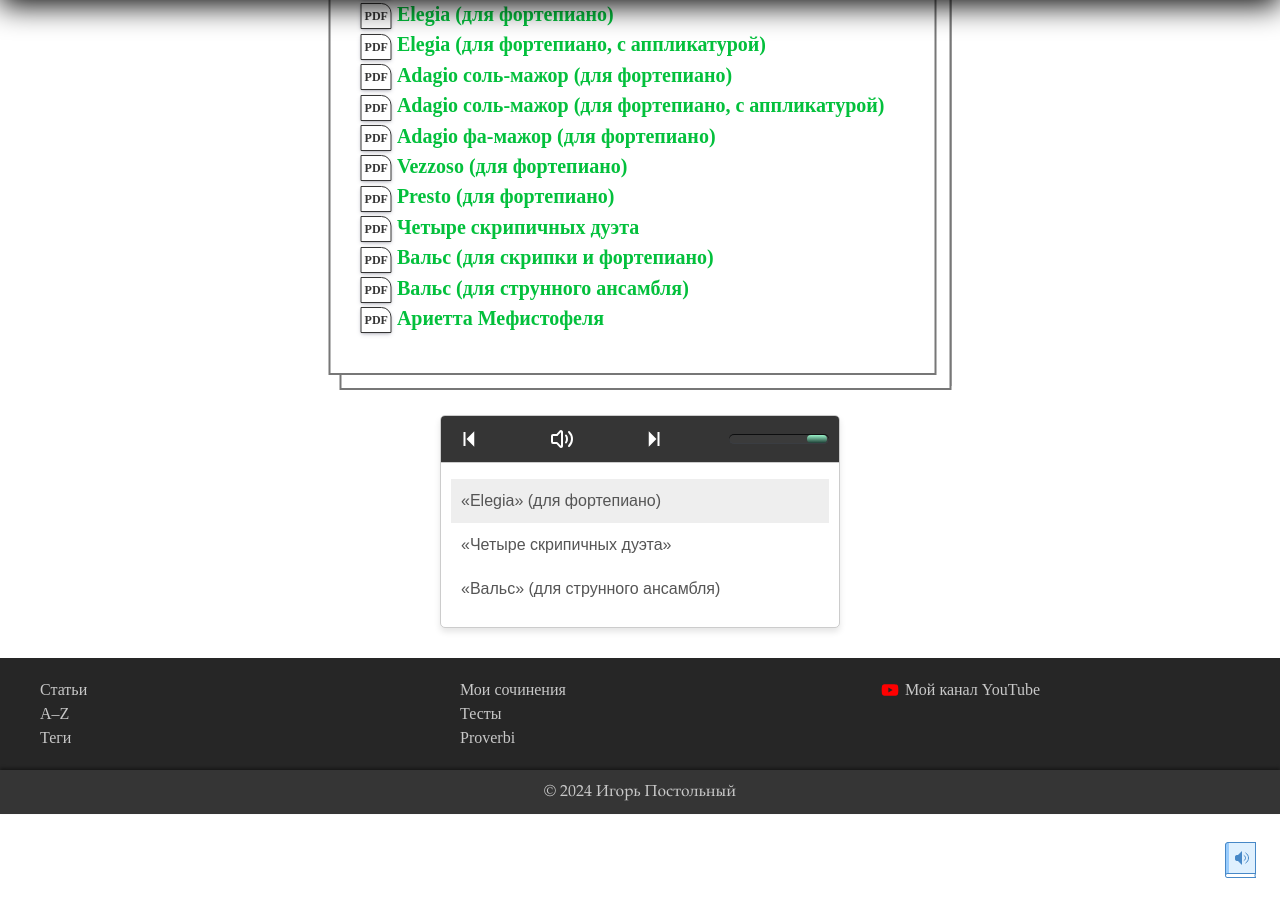
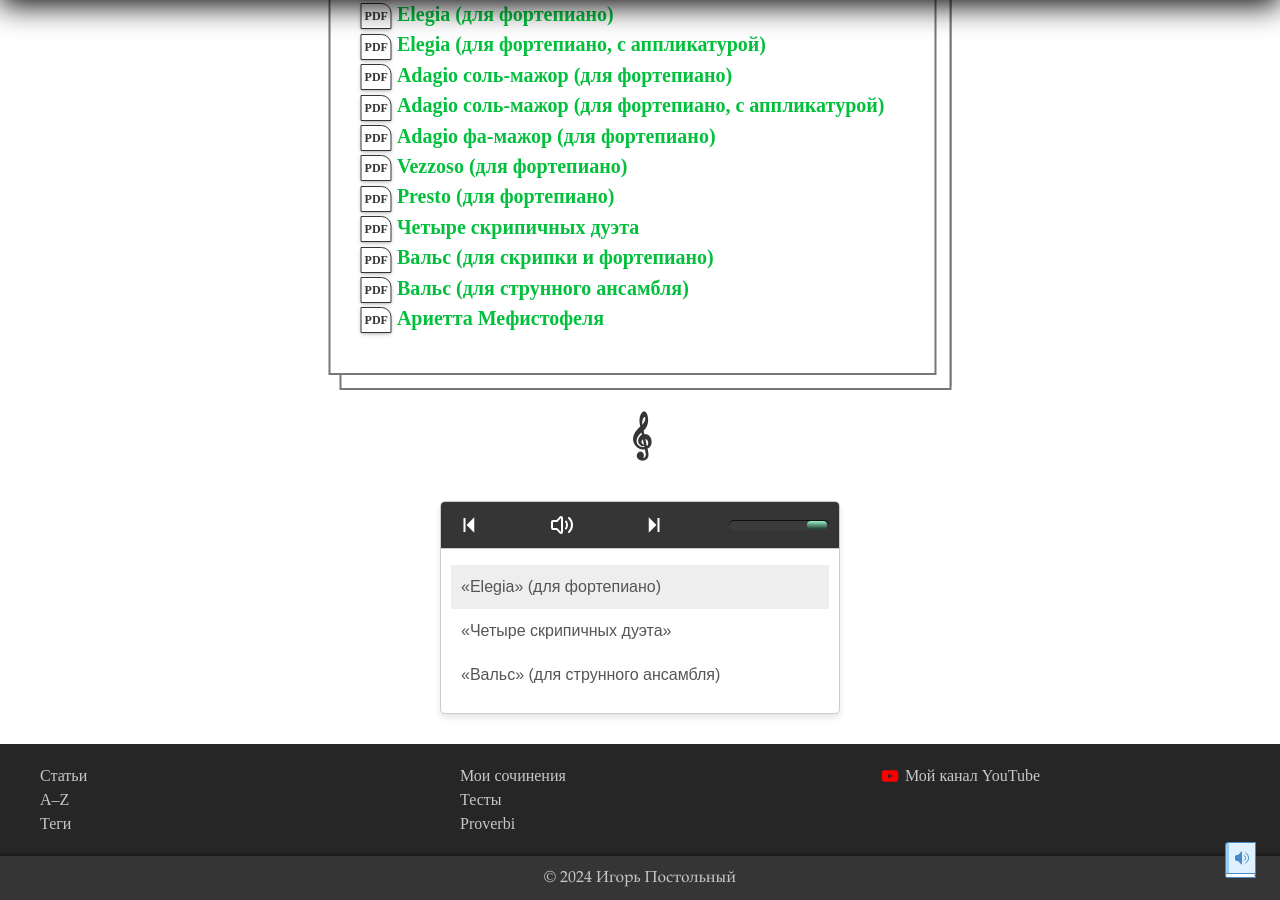
Before and after one commit to postolny/postolny.github.io, a Jekyll site: the page built from _pages/musica.html, in a window 1280 px wide and 900 px high, scrolled down 655 px. Built offline with Jekyll 4.4.1, drawn with Linux system fonts in a browser that asks for light colours.

Commit message:
Add files via upload

```diff
--- a/_includes/audio.html
+++ b/_includes/audio.html
@@ -1,14 +1,10 @@
+<h2>𝄞</h2>
 <div id="player-container">
   <div id="audio-player">
     <div id="player-controls">
-      <button id="prev"><svg xmlns="http://www.w3.org/2000/svg" width="24" height="24" viewBox="0 0 24 24">
-          <path fill="currentColor" d="M17.25 4.336v15.328L9.586 12zM8.5 5v14h-2V5z" /></svg></button>
-      <button id="play-pause"><svg id="play-icon" xmlns="http://www.w3.org/2000/svg" width="24" height="24" viewBox="0 0 24 24">
-          <path fill="none" stroke="currentColor" stroke-linecap="round" stroke-linejoin="round" stroke-width="2" d="M2 14.959V9.04C2 8.466 2.448 8 3 8h3.586a.98.98 0 0 0 .707-.305l3-3.388c.63-.656 1.707-.191 1.707.736v13.914c0 .934-1.09 1.395-1.716.726l-2.99-3.369A.98.98 0 0 0 6.578 16H3c-.552 0-1-.466-1-1.041M16 8.5c1.333 1.778 1.333 5.222 0 7M19 5c3.988 3.808 4.012 10.217 0 14" /></svg><svg id="pause-icon" style="display:none;" xmlns="http://www.w3.org/2000/svg" width="24" height="24" viewBox="0 0 24 24">
-          <path fill="currentColor" d="M12 3a9 9 0 1 0 0 18a9 9 0 0 0 0-18M1 12C1 5.925 5.925 1 12 1s11 4.925 11 11s-4.925 11-11 11S1 18.075 1 12" />
-          <path fill="currentColor" d="M8 8h8v8H8z" /></svg></button>
-      <button id="next"><svg xmlns="http://www.w3.org/2000/svg" width="24" height="24" viewBox="0 0 24 24">
-          <path fill="currentColor" d="M6.75 4.336L14.414 12L6.75 19.664zM17.5 5v14h-2V5z" /></svg></button>
+      <button id="prev"><svg xmlns="http://www.w3.org/2000/svg" width="24" height="24" viewBox="0 0 24 24"><path fill="currentColor" d="M17.25 4.336v15.328L9.586 12zM8.5 5v14h-2V5z" /></svg></button>
+      <button id="play-pause"><svg id="play-icon" xmlns="http://www.w3.org/2000/svg" width="24" height="24" viewBox="0 0 24 24"><path fill="none" stroke="currentColor" stroke-linecap="round" stroke-linejoin="round" stroke-width="2" d="M2 14.959V9.04C2 8.466 2.448 8 3 8h3.586a.98.98 0 0 0 .707-.305l3-3.388c.63-.656 1.707-.191 1.707.736v13.914c0 .934-1.09 1.395-1.716.726l-2.99-3.369A.98.98 0 0 0 6.578 16H3c-.552 0-1-.466-1-1.041M16 8.5c1.333 1.778 1.333 5.222 0 7M19 5c3.988 3.808 4.012 10.217 0 14" /></svg><svg id="pause-icon" style="display:none;" xmlns="http://www.w3.org/2000/svg" width="24" height="24" viewBox="0 0 24 24"><path fill="currentColor" d="M12 3a9 9 0 1 0 0 18a9 9 0 0 0 0-18M1 12C1 5.925 5.925 1 12 1s11 4.925 11 11s-4.925 11-11 11S1 18.075 1 12" /><path fill="currentColor" d="M8 8h8v8H8z" /></svg></button>
+      <button id="next"><svg xmlns="http://www.w3.org/2000/svg" width="24" height="24" viewBox="0 0 24 24"><path fill="currentColor" d="M6.75 4.336L14.414 12L6.75 19.664zM17.5 5v14h-2V5z" /></svg></button>
       <input type="range" id="volume-control" min="0" max="1" step="0.1" value="1">
     </div>
     <div id="playlist-container">
```
